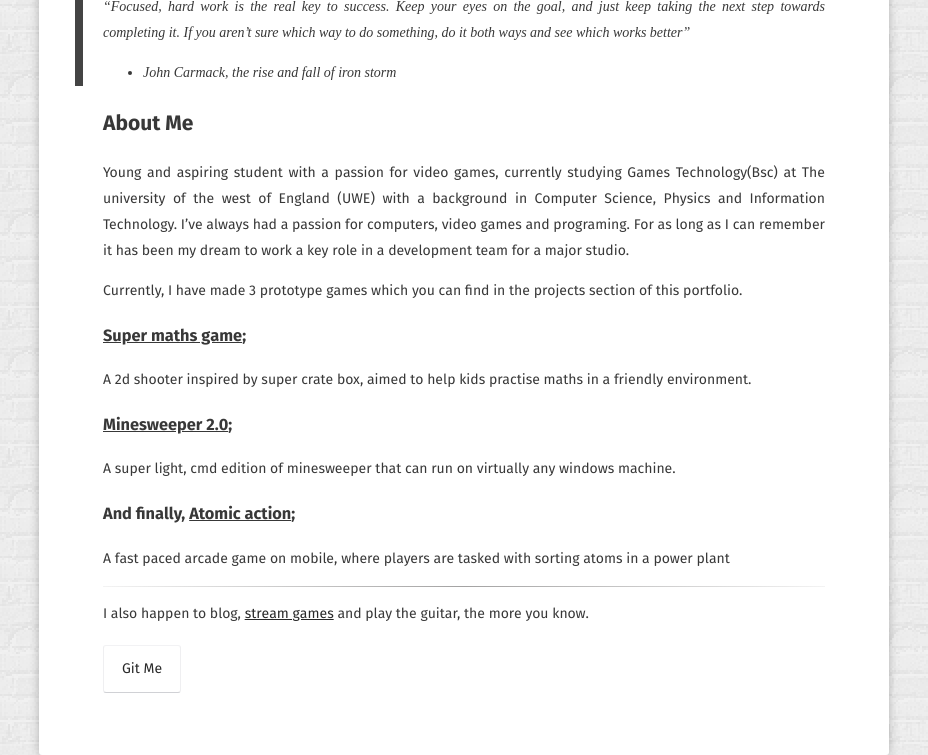
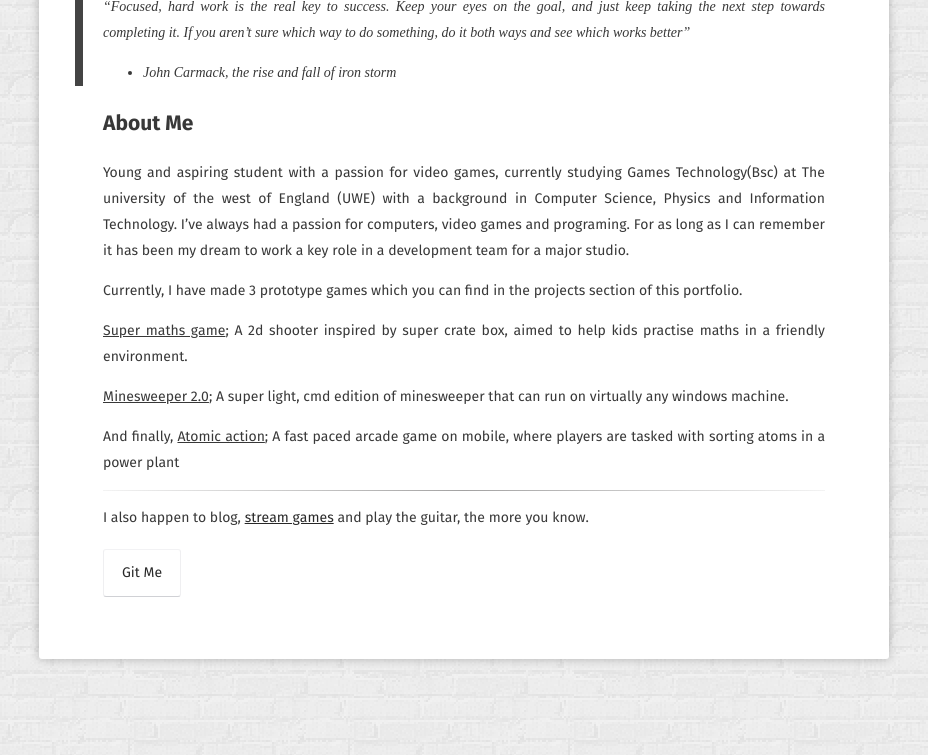
Before and after one commit to JohnnersUK/OLD.JohnnersUK.github.io, a Jekyll site: the page built from about/index.md, in a window 1280 px wide. Shown: the part 675-1430 px from the top of the page, without its empty margins (176-1104 px from the left). Built offline with Jekyll 4.4.1, drawn with Linux system fonts in a browser that asks for light colours; some web fonts are replaced.

Commit message:
fixed fixed spcing

```diff
--- a/about/index.md
+++ b/about/index.md
@@ -24,14 +24,11 @@
 
 Currently, I have made 3 prototype games which you can find in the projects section of this portfolio.
 
-### [Super maths game]();
-A 2d shooter inspired by super crate box, aimed to help kids practise maths in a friendly environment.
+[Super maths game](); A 2d shooter inspired by super crate box, aimed to help kids practise maths in a friendly environment.
 
-### [Minesweeper 2.0]();
-A super light, cmd edition of minesweeper that can run on virtually any windows machine.
+[Minesweeper 2.0](); A super light, cmd edition of minesweeper that can run on virtually any windows machine.
 
-### And finally, [Atomic action]();
-A fast paced arcade game on mobile, where players are tasked with sorting atoms in a power plant
+And finally, [Atomic action](); A fast paced arcade game on mobile, where players are tasked with sorting atoms in a power plant
 
 ---
 
```
